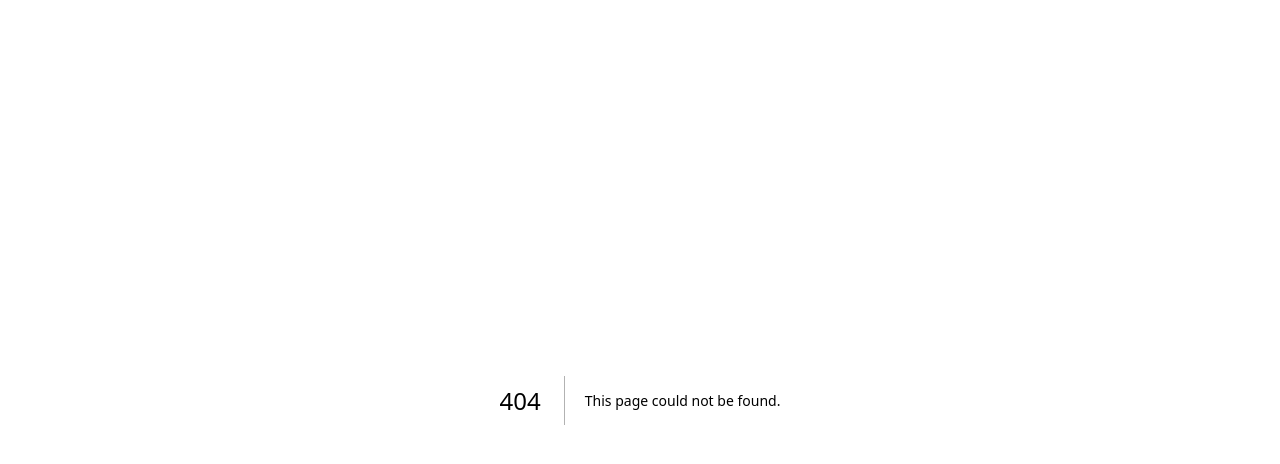
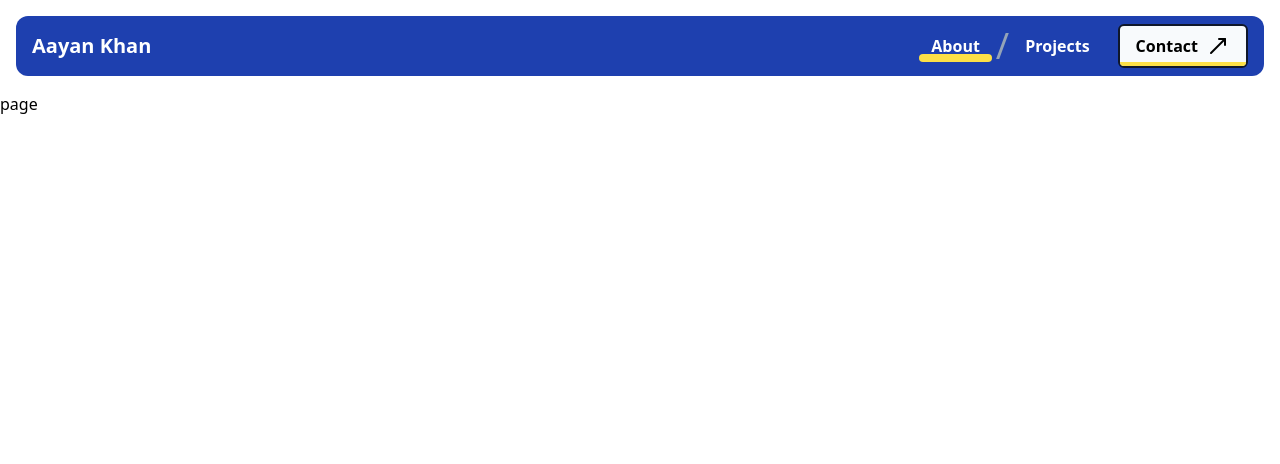
Before and after one commit to aayank13/portfolio_2024, a Next.js app: page /about in a window 1280 px wide. Before the commit this address had no page. Shown: the top 464 px of the page. Built offline with nearby package versions, Linux system fonts and the light colour scheme.

Commit message:
navbar added and changes in hero

```diff
--- /dev/null
+++ b/app/about/page.tsx
@@ -0,0 +1,9 @@
+import React from 'react'
+
+const page = () => {
+  return (
+    <div>page</div>
+  )
+}
+
+export default page
--- /dev/null
+++ b/app/contact/page.tsx
@@ -0,0 +1,9 @@
+import React from 'react'
+
+const page = () => {
+  return (
+    <div>page</div>
+  )
+}
+
+export default page
--- a/app/layout.tsx
+++ b/app/layout.tsx
@@ -1,5 +1,6 @@
 import type { Metadata } from "next";
 import "./globals.css";
+import Header from "@/components/Header";
 
 export const metadata: Metadata = {
   title: "Aayan Khan",
@@ -14,7 +15,10 @@ export default function RootLayout({
   return (
     <html lang="en">
       <body>
+        <Header />
         {children}
+        <div className="background-gradient absolute inset-0 -z-50 max-h-screen" />
+        {/* <div className="pointer-events-none absolute inset-0 -z-40 h-full bg-[url('/noisetexture.jpg')] opacity-20 mix-blend-soft-light"></div> */}
       </body>
     </html>
   );
--- /dev/null
+++ b/app/projects/page.tsx
@@ -0,0 +1,9 @@
+import React from 'react'
+
+const page = () => {
+  return (
+    <div>page</div>
+  )
+}
+
+export default page
--- a/components/Bounded.tsx
+++ b/components/Bounded.tsx
@@ -12,7 +12,7 @@ const Bounded = React.forwardRef<HTMLDivElement, BoundedProps>(
     return (
       <Comp
         ref={ref}
-        className={clsx("px-4 py-10 md:px-6 md:py-14 lg:py-16", className)}
+        className={clsx("px-4 py-14 md:py-7", className)}
         {...restProps}
       >
         <div className="mx-auto w-full max-w-7xl">{children}</div>
--- /dev/null
+++ b/components/Button.tsx
@@ -0,0 +1,37 @@
+import React from "react";
+import clsx from "clsx";
+import Link from "next/link";
+import { MoveUpRight } from "lucide-react";
+
+type ButtonProps = {
+  linkField: string;
+  label: string;
+  showIcon?: boolean;
+  className?: string;
+};
+
+export default function Button({
+  linkField,
+  label,
+  showIcon = true,
+  className,
+}: ButtonProps) {
+  return (
+    <Link
+      href={linkField}
+      className={clsx(
+        "group relative flex w-fit items-center justify-center overflow-hidden rounded-md border-2 border-slate-900 bg-slate-50  px-4 py-2 font-bold transition-transform ease-out  hover:scale-105",
+        className,
+      )}
+    >
+      <span
+        className={clsx(
+          "absolute inset-0 z-0 h-full translate-y-9 bg-yellow-300 transition-transform  duration-300 ease-in-out group-hover:translate-y-0",
+        )}
+      />
+      <span className="relative flex items-center justify-center gap-2">
+        {label} {showIcon && <MoveUpRight className="inline-block" />}
+      </span>
+    </Link>
+  );
+}
--- /dev/null
+++ b/components/Header.tsx
@@ -0,0 +1,20 @@
+import React from "react";
+import NavBar from "./Navbar";
+
+const settings = {
+    name: "Aayan Khan",
+    nav_item: [
+      { link: "/about", label: "About" },
+      { link: "/projects", label: "Projects" },
+    ],
+    cta_link: "mailto:aayankhan1306@gmail.com",
+    cta_label: "Contact",
+  };
+
+export default async function Header() {
+  return (
+    <header className="top-0 z-50 mx-auto max-w-7xl md:sticky md:top-4">
+      <NavBar settings={settings} />
+    </header>
+  );
+}
--- a/components/Hero/index.tsx
+++ b/components/Hero/index.tsx
@@ -63,21 +63,21 @@ const Hero: React.FC = () => {
 
   return (
     <Bounded ref={component}>
-      <div className="grid min-h-[70vh] grid-cols-1 items-center md:grid-cols-2">
+      <div className="grid grid-cols-1 items-center md:grid-cols-2">
         <Shapes />
         <div className="col-start-1 md:row-start-1 " data-speed=".2">
           <h1
             className="mb-8 text-[clamp(3rem,20vmin,20rem)] font-extrabold leading-none tracking-tighter"
             aria-label={`${firstName} ${lastName}`}
           >
-            <span className="block text-slate-800 ">
+            <span className="block text-slate-900 ">
               {renderLetters(firstName, "first")}
             </span>
             <span className="-mt-[.2em] block text-slate-600 ">
               {renderLetters(lastName, "last")}
             </span>
           </h1>
-          <span className="job-title block bg-gradient-to-tr from-blue-800 via-blue-400 to-blue-800 bg-clip-text text-2xl font-bold uppercase tracking-[.2em] text-transparent opacity-0 md:text-4xl">
+          <span className="job-title block bg-gradient-to-tr from-blue-900 via-blue-500 to-blue-800 bg-clip-text text-2xl font-bold uppercase tracking-[.2em] text-transparent opacity-0 md:text-4xl">
             Web Developer
           </span>
         </div>
--- /dev/null
+++ b/components/Navbar.tsx
@@ -0,0 +1,152 @@
+"use client";
+
+import clsx from "clsx";
+import React, { useState } from "react";
+import Link from "next/link";
+import { Menu, X } from "lucide-react";
+import Button from "./Button";
+import { usePathname } from "next/navigation";
+
+interface Settings {
+  name: string;
+  nav_item: { link: string; label: string }[];
+  cta_link: string;
+  cta_label: string;
+}
+
+export default function NavBar({ settings }: { settings: Settings }) {
+  const [open, setOpen] = useState(false);
+  const pathname = usePathname();
+
+  return (
+    <nav aria-label="Main navigation">
+      <ul className="flex flex-col justify-between rounded-b-lg bg-blue-800 px-4 py-2 md:m-4 md:flex-row md:items-center md:rounded-xl">
+        <div className="flex items-center justify-between">
+          <NameLogo name={settings.name} />
+          <button
+            aria-expanded={open}
+            aria-label="Open menu"
+            className="block p-2 text-2xl text-white md:hidden"
+            onClick={() => setOpen(true)}
+          >
+            <Menu />
+          </button>
+        </div>
+        <div
+          className={clsx(
+            "fixed bottom-0 left-0 right-0 top-0 z-50 flex flex-col items-end gap-4 bg-slate-50 pr-4 pt-14 transition-transform duration-300 ease-in-out md:hidden",
+            open ? "translate-x-0" : "translate-x-[100%]"
+          )}
+        >
+          <button
+            aria-label="Close menu"
+            aria-expanded={open}
+            className="fixed right-4 top-3 block p-2 text-2xl text-slate-800 md:hidden"
+            onClick={() => setOpen(false)}
+          >
+            <X />
+          </button>
+          {settings.nav_item.map(({ link, label }, index) => (
+            <React.Fragment key={label}>
+              <li className="first:mt-8">
+                <Link
+                  className={clsx(
+                    "group relative block overflow-hidden rounded px-3 text-3xl font-bold text-slate-900"
+                  )}
+                  href={link}
+                  onClick={() => setOpen(false)}
+                  aria-current={pathname.includes(link) ? "page" : undefined}
+                >
+                  <span
+                    className={clsx(
+                      "absolute inset-0 z-0 h-full translate-y-12 rounded bg-yellow-300 transition-transform duration-300 ease-in-out group-hover:translate-y-0",
+                      pathname.includes(link) ? "translate-y-6" : "translate-y-18"
+                    )}
+                  />
+                  <span className="relative">{label}</span>
+                </Link>
+              </li>
+              {index < settings.nav_item.length - 1 && (
+                <span
+                  className="hidden text-4xl font-thin leading-[0] text-slate-400 md:inline"
+                  aria-hidden="true"
+                >
+                  /
+                </span>
+              )}
+            </React.Fragment>
+          ))}
+          <li>
+            <Button
+              linkField={settings.cta_link}
+              label={settings.cta_label}
+              className="ml-3"
+            />
+          </li>
+        </div>
+        <DesktopMenu settings={settings} pathname={pathname} />
+      </ul>
+    </nav>
+  );
+}
+
+function NameLogo({ name }: { name: string }) {
+  return (
+    <Link
+      href="/"
+      aria-label="Home page"
+      className="text-xl font-extrabold text-white "
+    >
+      {name}
+    </Link>
+  );
+}
+
+function DesktopMenu({
+  settings,
+  pathname,
+}: {
+  settings: Settings;
+  pathname: string;
+}) {
+  return (
+    <div className="relative z-50 hidden flex-row items-center gap-1 bg-transparent py-0 md:flex">
+      {settings.nav_item.map(({ link, label }, index) => (
+        <React.Fragment key={label}>
+          <li>
+            <Link
+              className={clsx(
+                "group relative block overflow-hidden rounded px-3 py-1 text-base font-bold text-white hover:text-slate-800"
+              )}
+              href={link}
+              aria-current={pathname.includes(link) ? "page" : undefined}
+            >
+              <span
+                className={clsx(
+                  "absolute inset-0 z-0 h-full rounded bg-yellow-300 transition-transform  duration-300 ease-in-out group-hover:translate-y-0",
+                  pathname.includes(link) ? "translate-y-6" : "translate-y-8"
+                )}
+              />
+              <span className="relative">{label}</span>
+            </Link>
+          </li>
+          {index < settings.nav_item.length - 1 && (
+            <span
+              className="hidden text-4xl font-thin leading-[0] text-slate-400 md:inline"
+              aria-hidden="true"
+            >
+              /
+            </span>
+          )}
+        </React.Fragment>
+      ))}
+      <li>
+        <Button
+          linkField={settings.cta_link}
+          label={settings.cta_label}
+          className="ml-3"
+        />
+      </li>
+    </div>
+  );
+}
--- a/package.json
+++ b/package.json
@@ -14,6 +14,7 @@
     "@types/three": "^0.168.0",
     "clsx": "^2.1.1",
     "gsap": "^3.12.5",
+    "lucide-react": "^0.446.0",
     "next": "14.2.13",
     "react": "^18",
     "react-dom": "^18",
```
Also changed, not shown: public/noisetexture.jpg (added), 1 other file (tests, documents, lock files or other folders).
